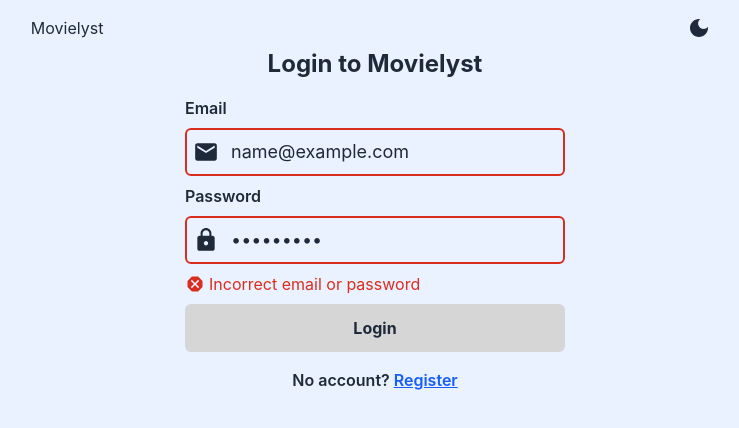
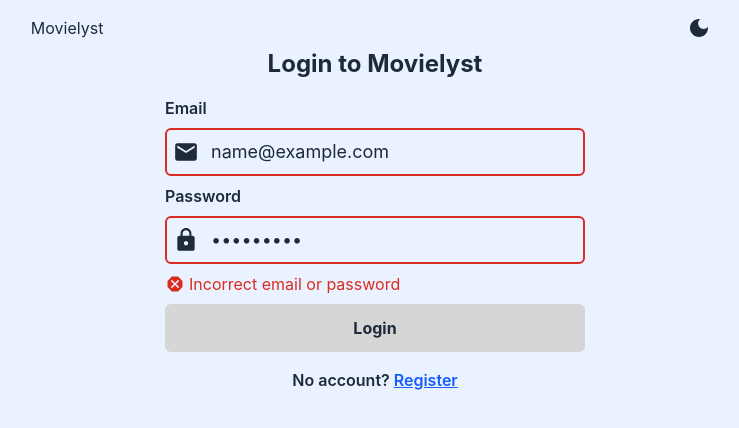
Before and after one commit to Xaphan64/movieList, a React (Vite) app: page /login in a window 1280 px wide. Both pictures are taken after typing "name@example.com", "Sample123" into the empty fields and a click on the button "Login". Shown: the top 428 px of the page, without its empty margins (265-1004 px from the left). Built offline with nearby package versions, Linux system fonts and the light colour scheme.

Commit message:
implemented more errors in login page

```diff
--- a/src/pages/Login.jsx
+++ b/src/pages/Login.jsx
@@ -36,21 +36,63 @@ export default function Login() {
   function handleLogin(e) {
     e.preventDefault();
 
-    //if email or password does not match with the one in localStorage show error
-    if (
+    // errors object
+    const newError = {
+      username: "",
+      email: "",
+      incorrect: "",
+    };
+
+    // // email empty throw error
+    // if (input.email.trim() === "") {
+    //   newError.email = "Email address is empty!";
+    // } else if (
+    //   input.email !== localStorage.getItem("Email", input.email) ||
+    //   input.password !== localStorage.getItem("Password", input.password)
+    // ) {
+    //   newError.incorrect = "Incorrect email or password";
+    // }
+    // // password empty throw error
+    // if (input.password.trim() === "") {
+    //   newError.password = "Password field is empty!";
+    // }
+    // // if email or password does not match with the one in localStorage show error
+    // else if (
+    //   input.email !== localStorage.getItem("Email", input.email) ||
+    //   input.password !== localStorage.getItem("Password", input.password)
+    // ) {
+    //   newError.incorrect = "Incorrect email or password";
+    // }
+
+    // email & password empty throw error
+    if (input.email.trim() === "" && input.password.trim() === "") {
+      newError.email = "Email address is empty!";
+      newError.password = "Password field is empty!";
+    }
+    // email empty throw error
+    else if (input.email.trim() === "") {
+      newError.email = "Email address is empty!";
+    }
+    // password empty throw error
+    else if (input.password.trim() === "") {
+      newError.password = "Password field is empty!";
+    }
+    // email & password are not the ones in the local storage throw error
+    else if (
       input.email !== localStorage.getItem("Email", input.email) ||
       input.password !== localStorage.getItem("Password", input.password)
     ) {
-      console.log(`password or email incorrect`);
-      setError("Incorrect email or password");
+      newError.incorrect = "Incorrect email or password";
     }
 
-    //if both conditions are met login (navigate to main page & create a token)
+    // set the error
+    setError(newError);
+
+    // if both conditions are met login (navigate to main page & create a token)
     if (
       input.email === localStorage.getItem("Email", input.email) &&
       input.password === localStorage.getItem("Password", input.password)
     ) {
-      console.log("login successfull");
       navigate("/");
       sessionStorage.setItem("token", token);
     }
@@ -66,13 +108,24 @@ export default function Login() {
       // use name as a key
       [name]: value,
     }));
+
+    // remove error when typing into input
+    setError((prev) => ({
+      ...prev,
+      [name]: "",
+      incorrect: "",
+    }));
   }
 
   return (
     <div className="flex flex-col items-center gap-4">
-      <h1 className="sm:text-2xl text-xl font-bold">Login to Movielyst </h1>
+      <h1 className="sm:text-2xl text-xl font-bold">Login to Movielyst</h1>
 
-      <form className="flex flex-col sm:gap-2 gap-1" autoComplete="off" onSubmit={handleLogin}>
+      <form
+        className="flex flex-col sm:gap-2 gap-1 max-w-[420px] w-full"
+        autoComplete="off"
+        onSubmit={handleLogin}
+      >
         <div className="flex flex-col sm:gap-2 gap-1">
           <h2 className="font-semibold sm:text-base text-sm">Email</h2>
           <div className="flex flex-row relative items-center">
@@ -85,7 +138,8 @@ export default function Login() {
               className={`sm:p-2 w-full sm:px-11 focus:outline-none focus:ring-0 rounded-md sm:border-2 sm:text-lg
               p-1 border-1 text-sm px-8 light:text-light-text dark:text-dark-text light:border-light-border
               dark:border-dark-border dark:bg-dark-input-bg dark:focus:border-dark-focus light:focus:border-light-focus
-              ${error ? "light:border-light-error dark:border-dark-error" : ""}`}
+              ${error.email ? "light:border-light-error dark:border-dark-error" : ""}
+              ${error.incorrect ? "light:border-light-error dark:border-dark-error" : ""}`}
             />
 
             <EmailIcon
@@ -93,6 +147,13 @@ export default function Login() {
               className="absolute light:text-light-text dark:text-dark-text sm:left-2 left-1"
             />
           </div>
+
+          {error.email && (
+            <div className="flex gap-1 items-center light:text-light-error dark:text-dark-error sm:text-base text-sm">
+              <DangerousIcon fontSize="small" />
+              <span>{error.email}</span>
+            </div>
+          )}
         </div>
 
         <div className="flex flex-col sm:gap-2 gap-1">
@@ -104,10 +165,11 @@ export default function Login() {
               name="password"
               value={input.password}
               onChange={handleChange}
-              className={`sm:p-2 w-full sm:px-11 focus:outline-none focus:ring-0 rounded-md sm:border-2 sm:text-lg
+              className={`sm:p-2 sm:min-w-[420px] w-full sm:px-11 focus:outline-none focus:ring-0 rounded-md sm:border-2 sm:text-lg
               p-1 border-1 text-sm px-8 light:text-light-text dark:text-dark-text light:border-light-border
               dark:border-dark-border dark:bg-dark-input-bg dark:focus:border-dark-focus light:focus:border-light-focus
-              ${error ? "light:border-light-error dark:border-dark-error" : ""}`}
+              ${error.password ? "light:border-light-error dark:border-dark-error" : ""}
+              ${error.incorrect ? "light:border-light-error dark:border-dark-error" : ""}`}
             />
 
             <LockIcon
@@ -117,10 +179,17 @@ export default function Login() {
           </div>
         </div>
 
-        {error && (
+        {error.password && (
           <div className="flex gap-1 items-center light:text-light-error dark:text-dark-error sm:text-base text-sm">
             <DangerousIcon fontSize="small" />
-            <span>{error}</span>
+            <span>{error.password}</span>
+          </div>
+        )}
+
+        {error.incorrect && (
+          <div className="flex gap-1 items-center light:text-light-error dark:text-dark-error sm:text-base text-sm">
+            <DangerousIcon fontSize="small" />
+            <span>{error.incorrect}</span>
           </div>
         )}
 
--- a/src/pages/Register.jsx
+++ b/src/pages/Register.jsx
@@ -166,7 +166,11 @@ export default function Register() {
     <div className="flex flex-col items-center gap-4">
       <h1 className="sm:text-2xl text-xl font-bold">Create your Movielyst account</h1>
 
-      <form className="flex flex-col sm:gap-2 gap-1" autoComplete="off" onSubmit={handleRegister}>
+      <form
+        className="flex flex-col sm:gap-2 gap-1 max-w-[420px] w-full"
+        autoComplete="off"
+        onSubmit={handleRegister}
+      >
         <div className="flex flex-col sm:gap-2 gap-1">
           <h2 className="font-semibold sm:text-base text-sm">Username</h2>
           <div className="flex flex-row relative items-center">
```
